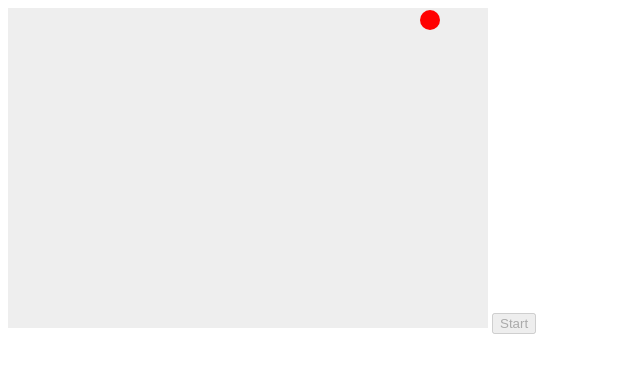
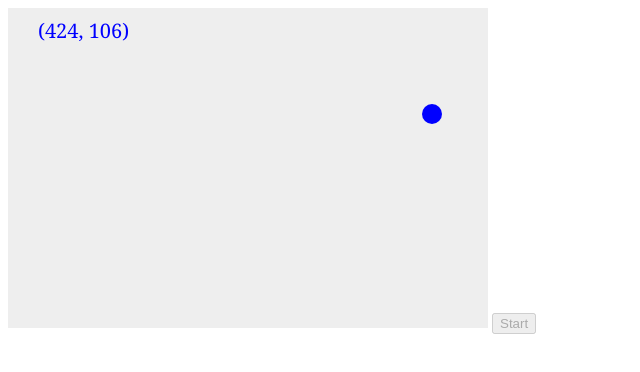
Before and after one commit to lefinir-antonio/week5, a plain HTML site: page canvas-sound/index.html in a window 1280 px wide. Both pictures are taken after a click on the button "Start". Shown: the whole page, without its empty margins (0-640 px from the left). Drawn offline with Linux system fonts and the light colour scheme.

```diff
--- a/canvas-sound/index.html
+++ b/canvas-sound/index.html
@@ -25,13 +25,17 @@ var change = true;
 function drawBall() {
     ctx.beginPath();
     ctx.arc(x, y, ballRadius, 0, Math.PI*2);
+    ctx.font = "20px Georgia";
+//    ctx.fillText("("+ x + ", " + y + ")", x, y);
+    ctx.fillText("("+ x + ", " + y + ")", 30, 30);
     if (!change){
         ctx.fillStyle = "#FF0000";
     }
     else{
-         ctx.fillStyle = "#00FF00";
+         ctx.fillStyle = "#0000FF";
     }
     ctx.fill();
+//    ctx.stroke();
     ctx.closePath();
 }
 
@@ -60,7 +64,7 @@ function draw() {
 
 function startDraw(){
     document.getElementById("myBtn").disabled = true;
-    setInterval(draw, 20);
+    setInterval(draw, 30);
 }
 
 </script>
```
